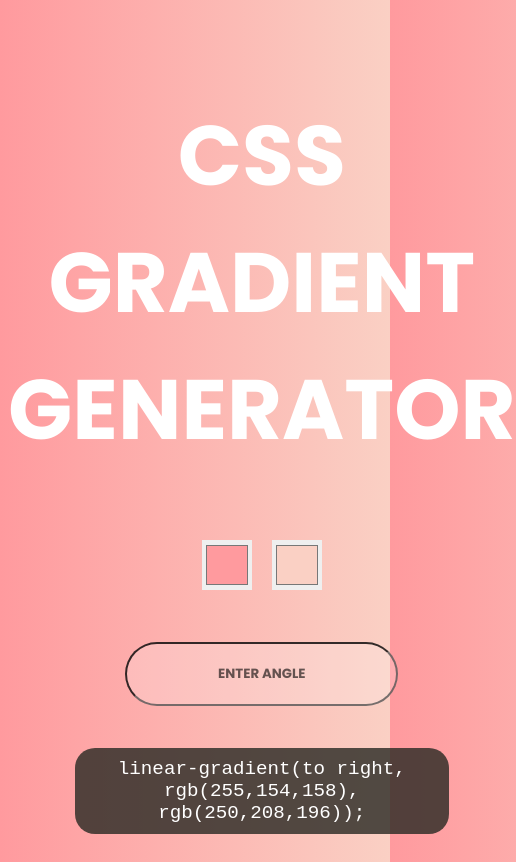
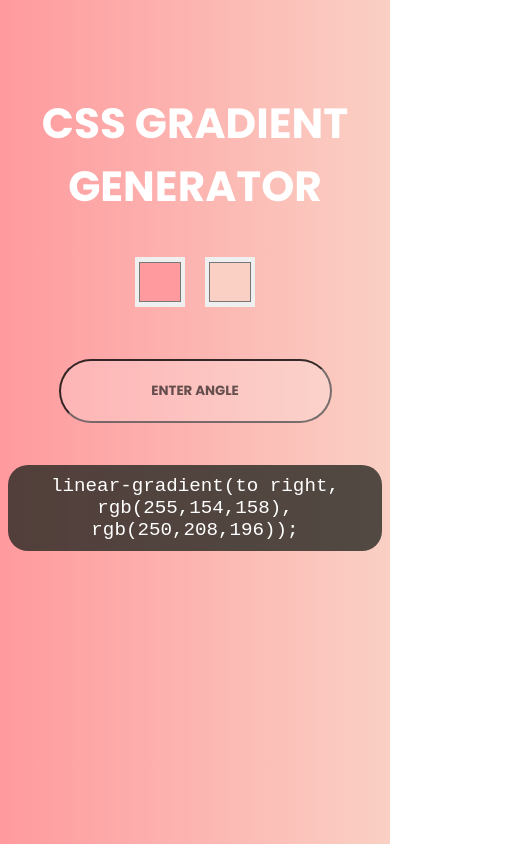
Before and after one commit to diiikshant/CSS-Gradient-Generator, a plain HTML site: page index.html in a window 390 px wide. Shown: the whole page, 516 px wide, since content can reach past the window. Drawn offline with Linux system fonts and the light colour scheme.

Commit message:
Updated style.css
Addded media query for better mobile experience.

```diff
--- a/style.css
+++ b/style.css
@@ -77,3 +77,9 @@ input:focus {
   color: rgba(0 , 0, 0, 0.6);
   text-transform: uppercase;
 }
+
+@media (max-width: 640px) {
+  h1 {
+    font-size: 5vh;
+  }
+}
```
